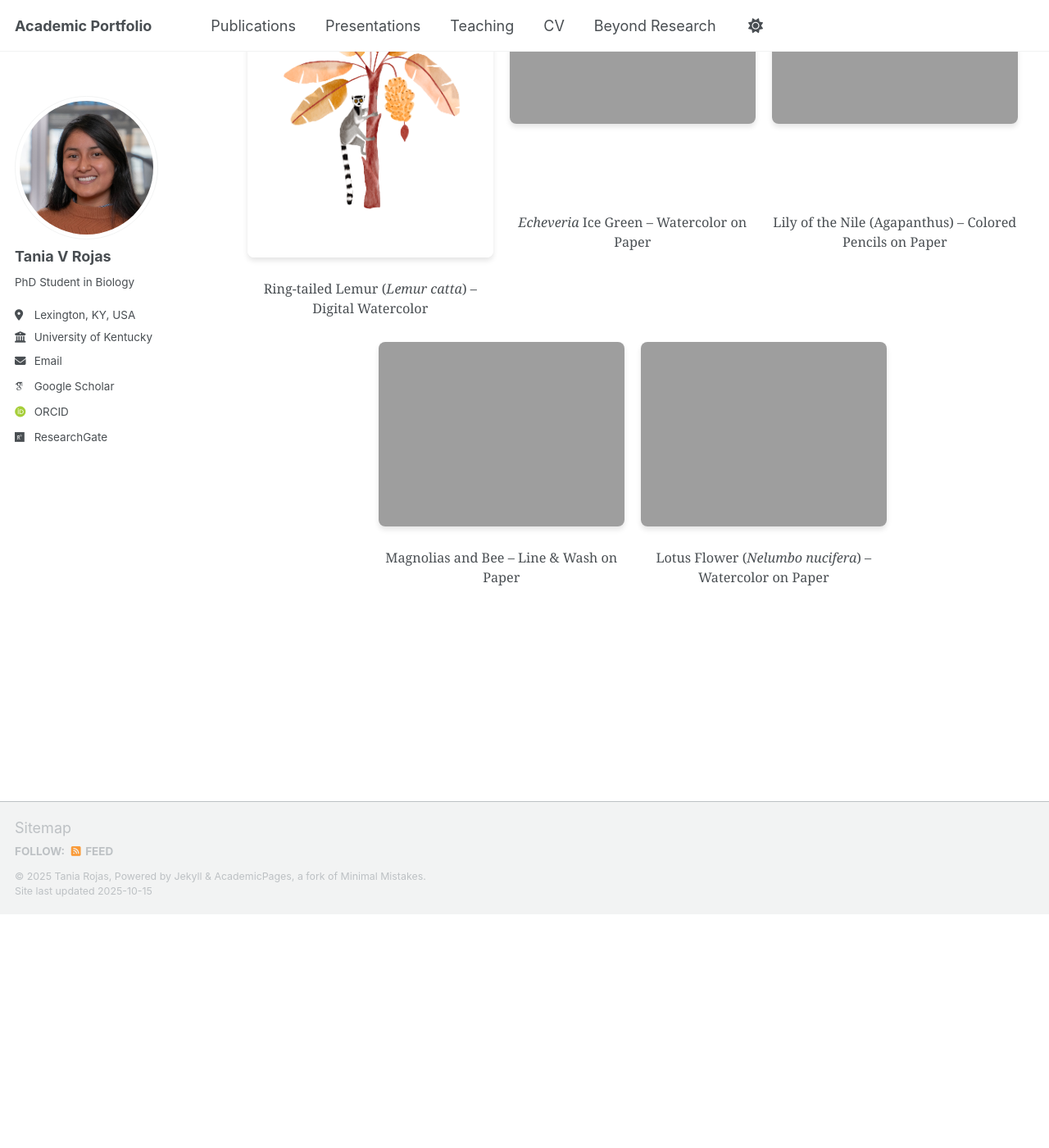
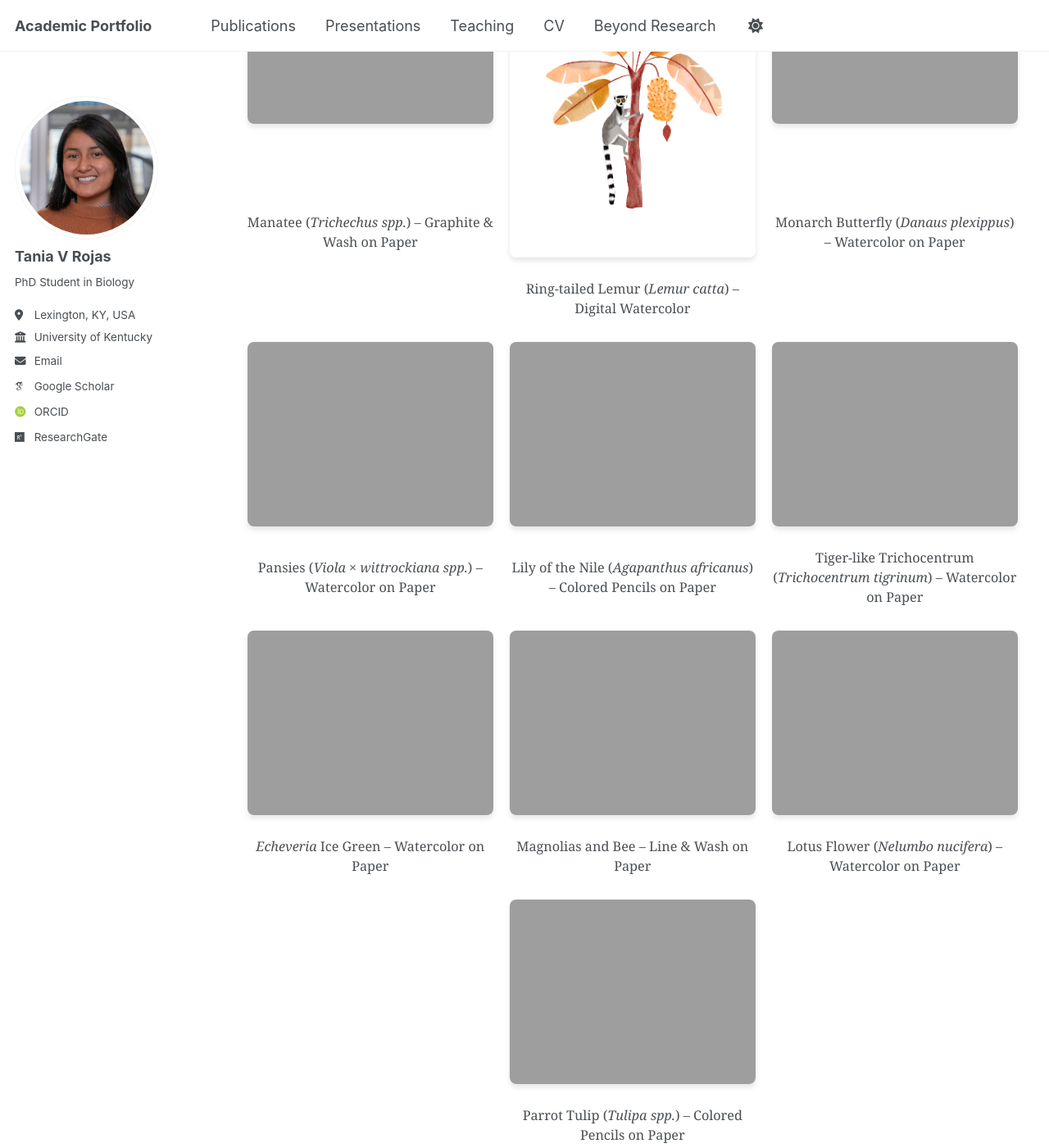
Before and after one commit to taniarojasc/taniarojasc.github.io, a Jekyll site: the page built from _pages/beyond-research.html, in a window 1280 px wide and 1400 px high, scrolled down 955 px. Shown: the whole window at 82% size. Built offline with Jekyll 4.4.1, drawn with Linux system fonts in a browser that asks for light colours; some web fonts are replaced; a script that is not in the unit is left out; before the commit the page ends 2070 px from its top, so only the background shows below that.

Commit message:
Update beyond-research.html

```diff
--- a/_pages/beyond-research.html
+++ b/_pages/beyond-research.html
@@ -7,6 +7,8 @@ author_profile: true
 
 
   <p></p>
+
+  <!-- WILDLIFE -->
 
   <div class="gallery">
     <figure>
@@ -40,23 +42,43 @@ author_profile: true
     </figure>
 
     <figure>
+      <img src="https://taniarojasc.github.io/images/artwork/manatee-bg-min.png">
+      <figcaption>Manatee (<em>Trichechus spp.</em>) – Graphite & Wash on Paper</figcaption>
+    </figure>
+
+    <figure>
       <img src="https://taniarojasc.github.io/images/artwork/lemur-bg-min.png">
       <figcaption>Ring-tailed Lemur (<em>Lemur catta</em>) – Digital Watercolor</figcaption>
+    </figure>
+
+    <figure>
+      <img src="https://taniarojasc.github.io/images/artwork/monarch-butterfly-bg-min.png">
+      <figcaption>Monarch Butterfly (<em>Danaus plexippus</em>) – Watercolor on Paper</figcaption>
     </figure>
 
 
 
 
-  <!-- Add more figures as needed -->
+  <!-- BOTANICALS -->
 
- <figure>
-      <img src="https://taniarojasc.github.io/images/artwork/echeveria-ice-green-bg-min.png">
-      <figcaption><em>Echeveria</em> Ice Green – Watercolor on Paper</figcaption>
+  <figure>
+      <img src="https://taniarojasc.github.io/images/artwork/pansies-bg-min.png">
+      <figcaption>Pansies (<em>Viola × wittrockiana spp.</em>) – Watercolor on Paper</figcaption>
     </figure>
 
     <figure>
       <img src="https://taniarojasc.github.io/images/artwork/agapanthus-bg-min.png">
-      <figcaption>Lily of the Nile (Agapanthus) – Colored Pencils on Paper</figcaption>
+      <figcaption>Lily of the Nile (<em>Agapanthus africanus</em>) – Colored Pencils on Paper</figcaption>
+    </figure>
+
+    <figure>
+      <img src="https://taniarojasc.github.io/images/artwork/trichocentrum-tigrinum-bg-min.png">
+      <figcaption> Tiger-like Trichocentrum (<em>Trichocentrum tigrinum</em>) – Watercolor on Paper</figcaption>
+    </figure>
+
+   <figure>
+      <img src="https://taniarojasc.github.io/images/artwork/echeveria-ice-green-bg-min.png">
+      <figcaption><em>Echeveria</em> Ice Green – Watercolor on Paper</figcaption>
     </figure>
 
      <figure>
@@ -67,6 +89,11 @@ author_profile: true
     <figure>
       <img src="https://taniarojasc.github.io/images/artwork/lotus-bg-min.png">
       <figcaption>Lotus Flower (<em>Nelumbo nucifera</em>) – Watercolor on Paper</figcaption>
+    </figure>
+
+    <figure>
+      <img src="https://taniarojasc.github.io/images/artwork/tulipan-papagayo-bg-min.png">
+      <figcaption>Parrot Tulip (<em>Tulipa spp.</em>) – Colored Pencils on Paper</figcaption>
     </figure>
 
     <!-- Add more figures as needed -->
```
